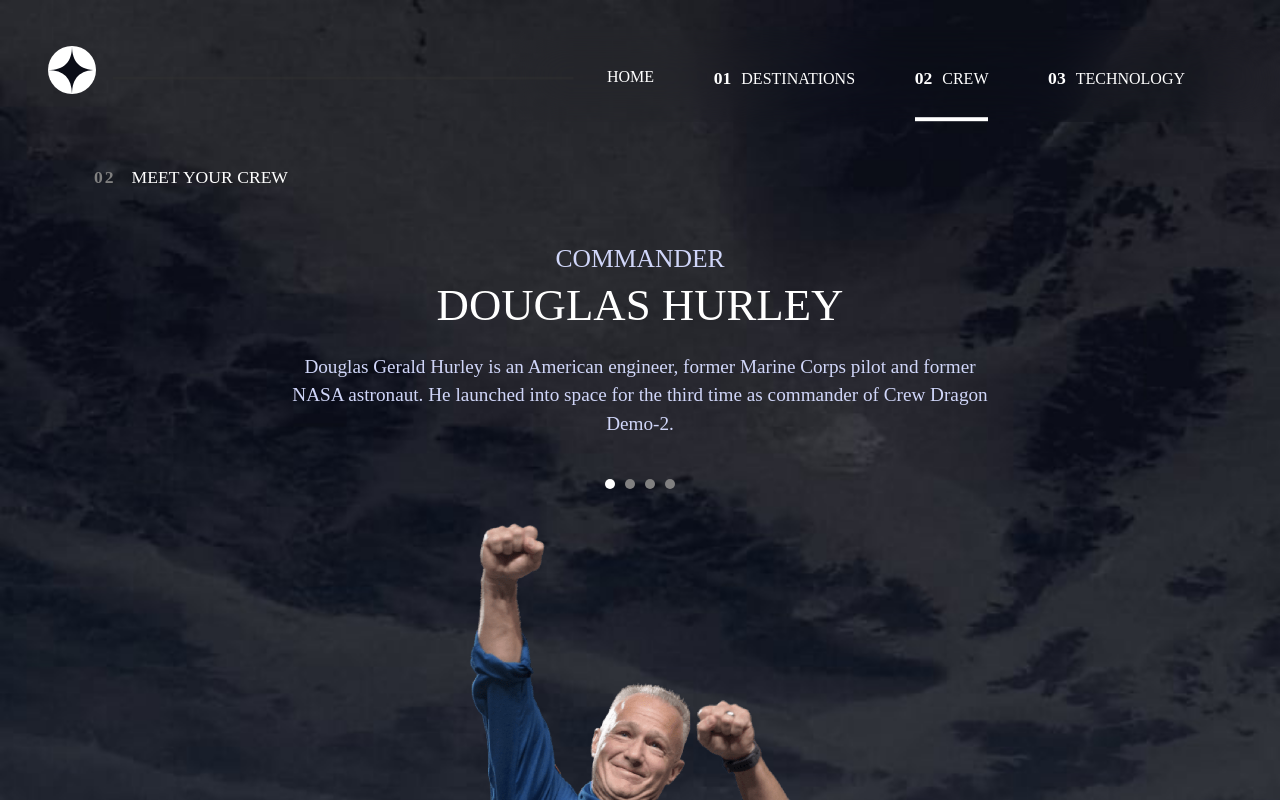
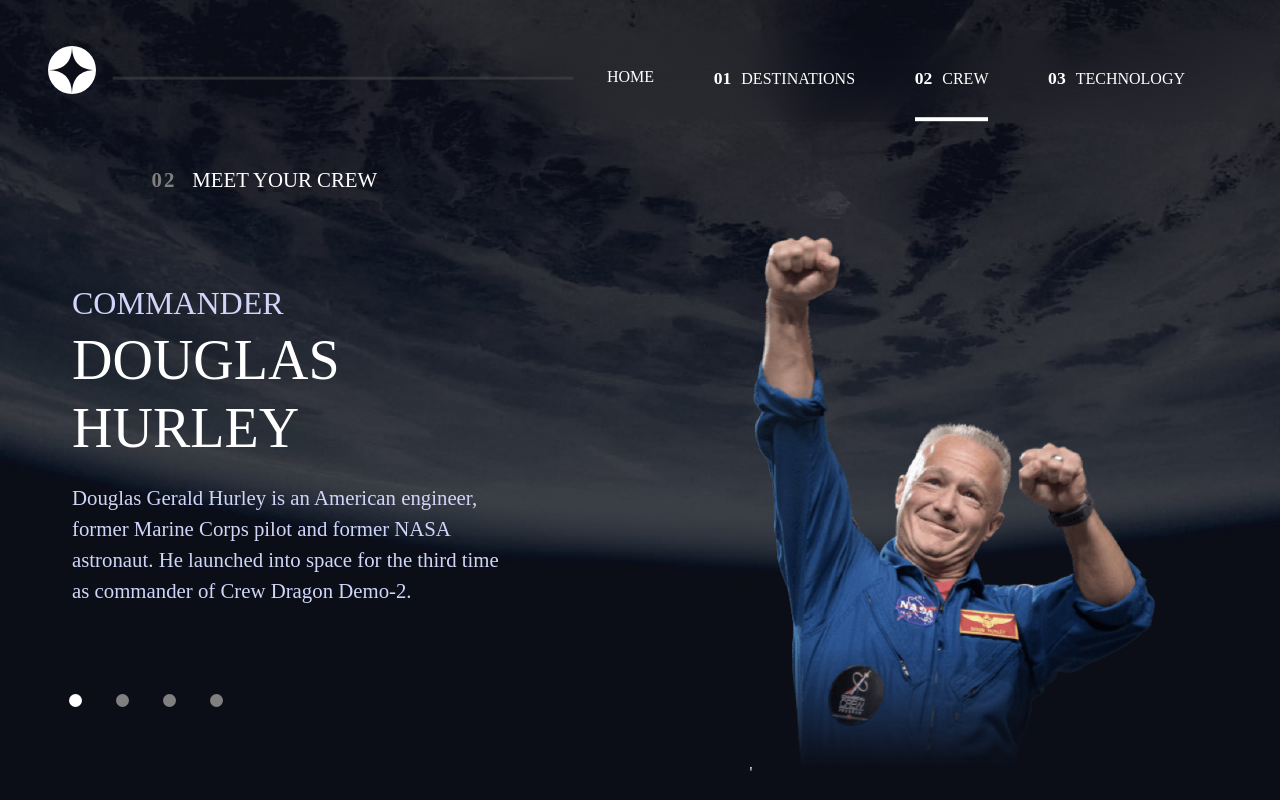
Before and after one commit to leonardoalmeida7/space_tourism-website-react, a React (Vite) app: page /space_tourism-website-react/crew in a window 1280 px wide. Shown: the top 800 px of the page. Built offline with nearby package versions, Linux system fonts and the light colour scheme; a web font is replaced by a local one.

Commit message:
ajustando reposividade

```diff
--- a/src/App.css
+++ b/src/App.css
@@ -59,7 +59,7 @@
     background-size: cover;
   }
 
-  body.contato-background {
+  body.crew-background {
     background: url('/space_tourism-website-react/images/crew/background-crew-desktop.jpg') no-repeat center center fixed;
     background-size: cover;
   }
--- a/src/App.jsx
+++ b/src/App.jsx
@@ -39,7 +39,7 @@
   return (
     <div>
       <Header actualLink={actualLink} setActualLink={setActualLink} />
-      <div className='container-xl p-0'>
+      <div className='p-0 px-xl-5'>
         <Outlet />
       </div>
     </div>
--- a/src/Components/Header/SidebarMenu.css
+++ b/src/Components/Header/SidebarMenu.css
@@ -47,6 +47,9 @@
   width: 250px;
   height: 100vh;
   backdrop-filter: blur(20px);
+  -webkit-backdrop-filter: blur(20px);
+  -moz-backdrop-filter: blur(20px);
+  -o-backdrop-filter: blur(20px);
   border-left: 1px solid #ffffff1a;
   padding-top: 60px;
   transition: right 0.3s ease;
@@ -134,6 +137,9 @@
       max-width: 920px;
       background: none;
       backdrop-filter: blur(26px);
+      -webkit-backdrop-filter: blur(26px);
+      -moz-backdrop-filter: blur(26px);
+      -o-backdrop-filter: blur(26px);
     }
 
     .side-menu::before {
@@ -141,7 +147,7 @@
       position: absolute;
       width: 60%;
       height: 3px;
-      background-color: #30303080;
+      background-color: #4b4b4b80;
       top: 50%;
       left: -22%;
       translate: -50% 22%;
--- a/src/Pages/Crew.jsx
+++ b/src/Pages/Crew.jsx
@@ -17,7 +17,7 @@
             MEET YOUR CREW
         </p>
         {crew[linkIndex] && (
-          <div>
+          <div className={styles.containerInfo + ' d-xl-flex align-items-center justify-content-center'}>
             <div className={styles.info}>
               <span className={styles.role}>
                 {crew[linkIndex].role}
@@ -29,23 +29,19 @@
                 {crew[linkIndex].bio}
               </p>
               <div className={styles.circles}>
-              </div>
-            </div>
-            <div>
-              <div className={styles.circles}>
                 {crew.map((member, index) => (
-                  <div  key={index}>
+                  <div key={index}>
                     <div onClick={() => setLinkIndex(index)} className={linkIndex === index ? styles.activeCircle : styles.circle}></div>
                   </div>
                 ))}
               </div>
+            </div>
               <div className={styles.imgContainer}>'
-              <img className={styles.img}
-                src={crew[linkIndex].images?.png || ''}
-                alt={crew[linkIndex].name || 'Imagem'}
-              />
+                <img className={styles.img}
+                    src={crew[linkIndex].images?.png || ''}
+                    alt={crew[linkIndex].name || 'Imagem'}
+                  />
               </div>
-            </div>
           </div>
         )}
     </div>
--- a/src/Pages/Crew.module.css
+++ b/src/Pages/Crew.module.css
@@ -120,3 +120,75 @@
         mask-image: none;
     }
 }
+
+
+@media screen and (min-width: 1200px){
+    .main {
+        height: 62dvh;
+    }
+
+    .containerInfo {
+        min-height: 400px;
+        height: 100%;
+
+    }
+
+    .pageActual {
+        margin-left: 7%;
+        font-size: 1.3rem;
+    }
+
+    .num {
+        font-size: 1.3rem;
+    }
+
+    .info {
+        text-align: start;
+        width: 60%;
+        max-width: 600px;
+        margin: 0;
+        margin-right: 94px;
+    }
+
+    .role {
+        font-size: 2rem;
+    }
+
+    .name {
+        font-size: 3.5rem;
+    }
+
+    .bio {
+        font-size: 1.3rem;
+    }
+
+    .circles {
+        margin-top: 20%;
+        margin-right: calc(100% - 148px);
+    }
+
+    .circle,
+    .activeCircle {
+        width: 13px;
+        height: 13px;
+        margin: 0 12px;
+    }
+
+    .imgContainer {
+        width: 70%;
+        max-width: 640px;
+        height: 550px;
+        left: 0;
+        transform: none;
+        margin-left: 94px;
+    }
+
+    .img {
+        mask-image: linear-gradient(to bottom, rgb(0, 0, 0) 75%, transparent 97%);
+    }
+
+    .bio {
+        padding: 0;
+    }
+
+}
--- a/src/Pages/Destination.jsx
+++ b/src/Pages/Destination.jsx
@@ -14,35 +14,37 @@
 
     return (
       <div className={styles.main}>
-          <p className='page-actual mb-5 text-md-start'>
+          <p className={styles.pageActual}>
               <span className={styles.num}>01</span>
               PICK YOUR DESTINATION
           </p>
+          <div className="containData d-xl-flex align-items-start py-xl-5 justify-content-center">
             <img className={styles.img}
             src={currentDestination.images?.png || ''}
             alt={currentDestination.name || 'Imagem'}
             />
-          <ul className="d-flex justify-content-around px-5 justify-content-md-center">
+            <div className={styles.containText + ' text-xl-start'}>
+                <ul className="d-flex justify-content-around px-5 justify-content-md-center justify-content-xl-start px-xl-0">
                 {destinations.map((dest, index) => (
                     <li onClick={() => setLinkIndex(index)} key={index} className={linkIndex == index ? styles.active : styles.link}>
                     {dest.name}
                     </li>
                 ))}
                 </ul>
-          <div className={styles.containText}>
                 <h1 className={styles.title}>{currentDestination.name}</h1>
                 <p className={styles.description}>{currentDestination.description}</p>
                 <hr className="d-none d-md-block"/>
-            <div className="d-md-flex justify-content-around">
-                <div className="distance mb-2">
+                <div className="d-md-flex justify-content-around justify-content-xl-start">
+                    <div className="distance mb-2 ms-xl-4 me-xl-5">
                         <span>AVG. DISTANCE</span>
                         <br />
                         <span className={styles.info}>{currentDestination.distance}</span>
                     </div>
-                <div className="travel-time">
+                    <div className="travel-time ms-xl-5">
                         <span>EST. TRAVEL TIME</span>
                         <br />
                         <span className={styles.info}>{currentDestination.travel}</span>
+                    </div>
                 </div>
             </div>
           </div>
--- a/src/Pages/Destination.module.css
+++ b/src/Pages/Destination.module.css
@@ -18,13 +18,13 @@
 .link {
   text-transform: uppercase;
   color: var(--Blue300);
-    font-size: .9rem;
+  font-size: 0.9rem;
 }
 
 .active {
   color: #fff;
   text-transform: uppercase;
-    font-size: .9rem;
+  font-size: 0.9rem;
   border-bottom: 3px solid #fff;
   padding-bottom: 14px;
 }
@@ -38,7 +38,8 @@
   padding: 0 24px;
 }
 
-p, span {
+p,
+span {
   font-size: 1.1rem;
 }
 
@@ -48,14 +49,13 @@
   color: #fff;
 }
 
-
 @media screen and (min-width: 768px) {
   .main {
     width: 90%;
     margin: 40px auto;
   }
 
-    .page-actual {
+  .pageActual {
     text-align: left;
   }
 
@@ -72,7 +72,6 @@
     font-size: 5.5rem;
   }
 
-
   .description {
     font-size: 1.2rem;
   }
@@ -81,5 +80,33 @@
     width: 67%;
     margin: 0 auto;
   }
+}
 
+@media screen and (min-width: 1200px) {
+  .pageActual,
+  .num {
+    font-size: 1.55rem;
   }
+
+
+  .img {
+    width: 42%;
+    max-width: 600px;
+    margin-right: 155px;
+  }
+  .containText {
+    width: 50%;
+    max-width: 600px;
+    margin: 0;
+  }
+
+  .title {
+    margin-left: 20px;
+    font-size: 6.5rem;
+  }
+
+  hr {
+    width: 557px;
+    margin: 20px auto;
+  }
+}
--- a/src/Pages/Home.css
+++ b/src/Pages/Home.css
@@ -54,9 +54,8 @@
 
 @media screen and (min-width: 1200px) {
     main {
-        margin-top: 120px;
-        padding-top: 200px;
-        height: 700px;
+        padding: 20% 5%;
+        height: 100%;
         width: 100%;
     }
 
--- a/src/Pages/Technology.jsx
+++ b/src/Pages/Technology.jsx
@@ -21,23 +21,28 @@
             <span className={styles.num}>03</span>
             SPACE LAUNCH 101
         </p>
+        <div className={styles.containData}>
             <div className={styles.techContainer}>
                 <picture className={styles.techImgContainer}>
+                    <source media="(min-width: 940px)" srcSet={currentTech?.images.portrait} />
                     <source media="(min-width: 540px)" srcSet={currentTech?.images.landscape} />
                     <img src={currentTech?.images.portrait} alt={currentTech?.name} />
                 </picture>
             </div>
-        <div className='d-flex justify-content-center'>
+            <div className='d-xl-flex align-items-center '>
+                <div className='d-flex justify-content-center flex-xl-column'>
                     {technology && technology.map((tech, index) => (
                         <div onClick={() => setLinkIndex(index)} key={index} className={`d-flex justify-content-center align-items-center mx-2 ${linkIndex == index ? styles.active : styles.link}`}>
                             {index + 1}
                         </div>
                     ))}
                 </div>
-        <div className={styles.textContainer}>
+                <div className={styles.textContainer + ' text-xl-start'}>
                     <h1>THE TERMINOLOGY...</h1>
                     <h2 className={styles.name}>{currentTech?.name}</h2>
                     <p>{currentTech?.description}</p>
+                </div>
+            </div>
         </div>
     </div>
   )
--- a/src/Pages/Technology.module.css
+++ b/src/Pages/Technology.module.css
@@ -111,3 +111,22 @@
 
 
 }
+
+@media screen and (min-width: 1200px){
+    .main {
+        height: 80dvh;
+    }
+
+    .containData {
+        height: 100%;
+    }
+
+    .techContainer {
+        position: absolute;
+        right: 0;
+    }
+
+    .textContainer {
+        margin: 0 42px;
+    }
+}
```
Lines whose indentation alone changed are shown as unchanged.
